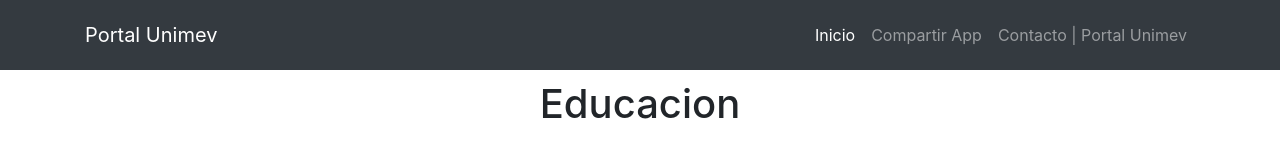
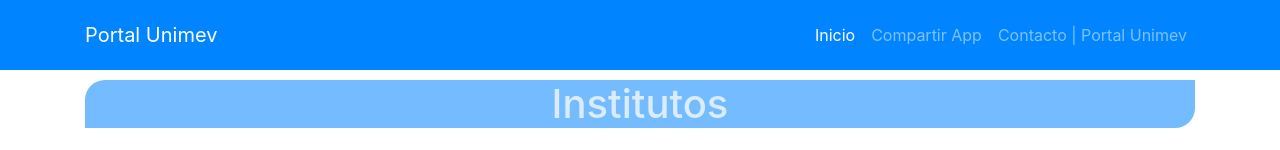
Before and after one commit to gianfrancoropel/categorias, a plain HTML site: page institutos/index.html in a window 1280 px wide. Shown: the top 150 px of the page. Drawn offline with Linux system fonts and the light colour scheme.

Commit message:
Update index.html

```diff
--- a/institutos/index.html
+++ b/institutos/index.html
@@ -21,7 +21,7 @@
   <body>
 
     <!-- Navigation -->
-    <nav style="padding: 15px" class=" navbar navbar-expand-lg navbar-dark bg-dark fixed-top">
+    <nav style="padding: 15px; background: #0084ff" class=" navbar navbar-expand-lg navbar-dark  fixed-top">
       <div class="container">
         <a class="navbar-brand" href="#">Portal Unimev</a>
         <button class="navbar-toggler" type="button" data-toggle="collapse" data-target="#navbarResponsive" aria-controls="navbarResponsive" aria-expanded="false" aria-label="Toggle navigation">
@@ -50,9 +50,9 @@
     <div class="container">
 
       <!-- Page Heading -->
-      <h1 style="text-align: center"  class="my-4">Educacion
+      <h1 style="text-align: center; background: #74bcff;border-radius: 20px 0px 20px 0px;color: rgba(255, 254, 254, 0.733);font-family:" class="my-4">Institutos
+      </h1>
 
-      </h1>
 
       <div class="row">
 
```
